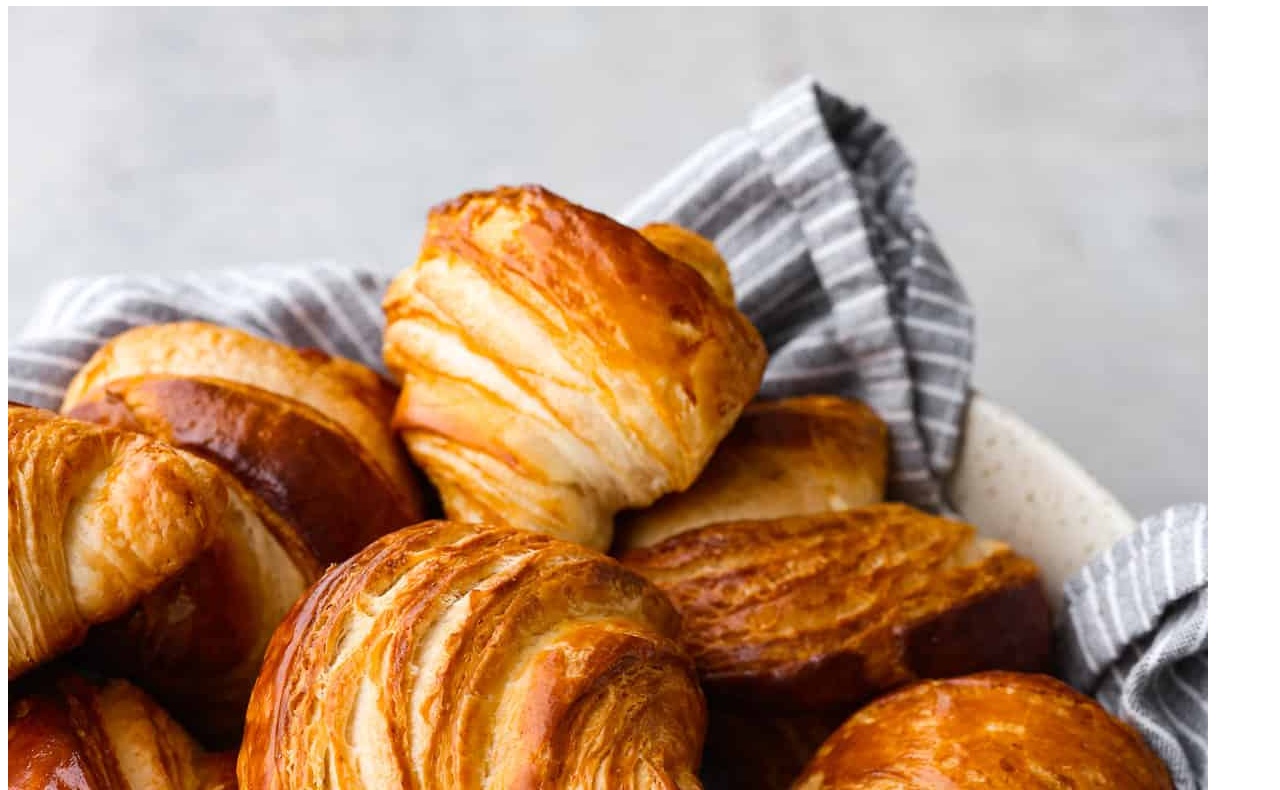
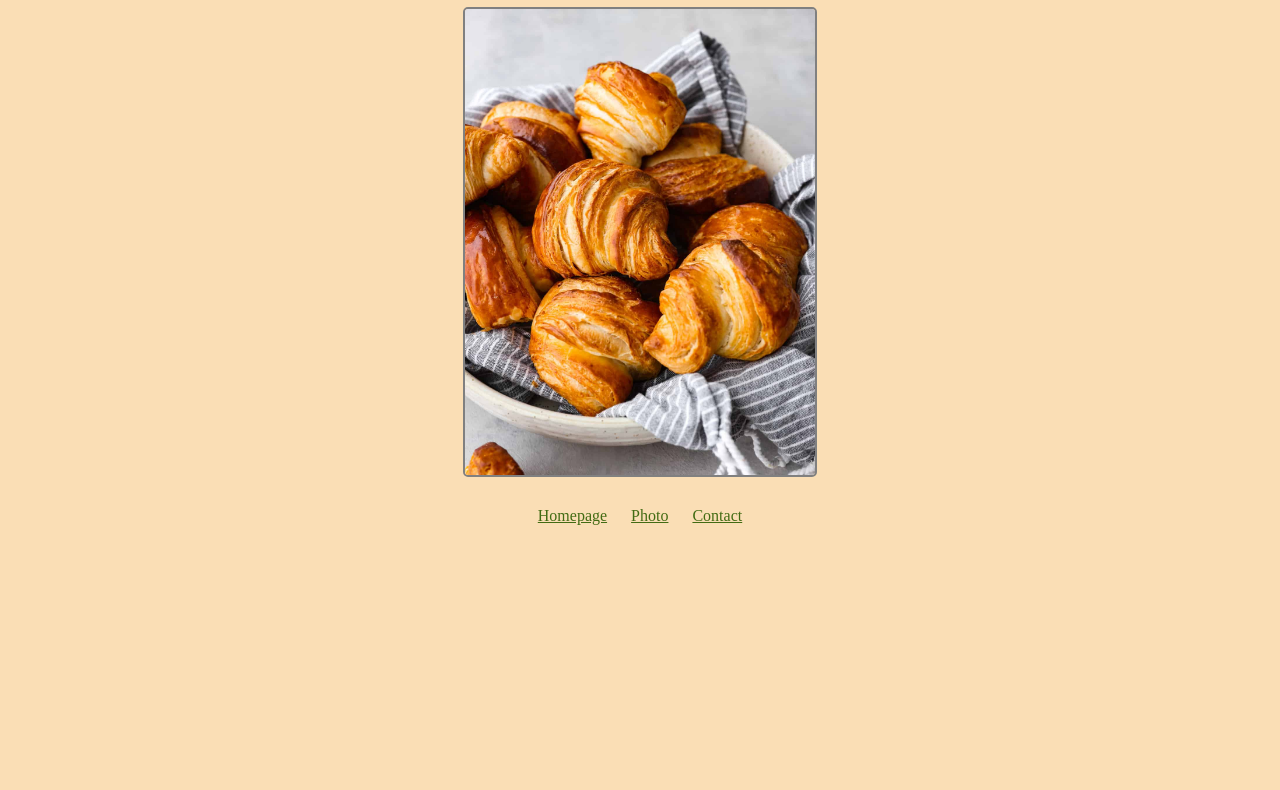
Before and after one commit to melanyyaan/Croissant, a plain HTML site: page photo.html in a window 1280 px wide. Shown: the part 74-864 px from the top of the page. After the commit the page ends 800 px from the top, so only its background shows below. Drawn offline with Linux system fonts and the light colour scheme.

Commit message:
added css to the project

```diff
--- a/photo.html
+++ b/photo.html
@@ -4,12 +4,15 @@
     <meta charset="UTF-8" />
     <meta name="viewport" content="width=device-width, initial-scale=1.0" />
     <title>Photo</title>
+    <link rel="stylesheet" href="/src/style.css" />
   </head>
   <body>
-    <h1>A picture of a croissant</h1>
+    <h1>🥐 A picture of a croissant</h1>
     <img src="/image/croissant.jpg" alt="Croissant" />
-    <a href="/index.html">Homepage</a>
-    <a href="#">Photo</a>
-    <a href="/contact.html">Contact</a>
+    <div class="links">
+      <a href="/index.html">Homepage</a>
+      <a href="#">Photo</a>
+      <a href="/contact.html">Contact</a>
+    </div>
   </body>
 </html>
--- /dev/null
+++ b/src/style.css
@@ -0,0 +1,30 @@
+body {
+  background-color: #f9d7a5cf;
+}
+
+h1,
+p,
+.links {
+  text-align: center;
+}
+
+a {
+  margin: 0 10px;
+  color: #426b13;
+}
+
+img {
+  max-width: 350px;
+  display: block;
+  margin: 0 auto;
+  border: 2px solid grey;
+  border-radius: 5px;
+}
+
+.links {
+  margin-top: 30px;
+}
+
+.email {
+  margin: 0;
+}
```
Also changed, not shown: contact.html (+9 -5 lines), index.html (+7 -4 lines).
